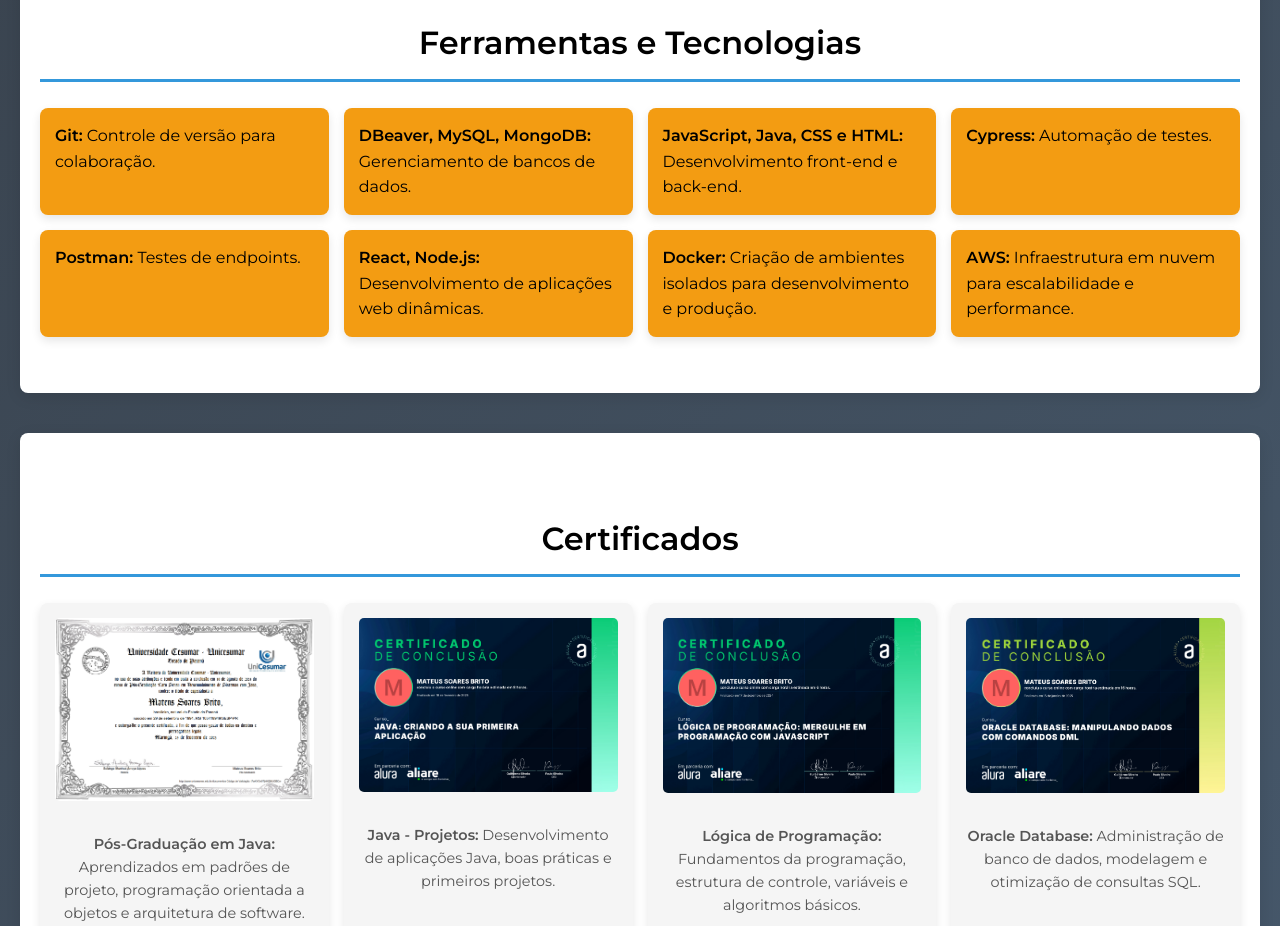
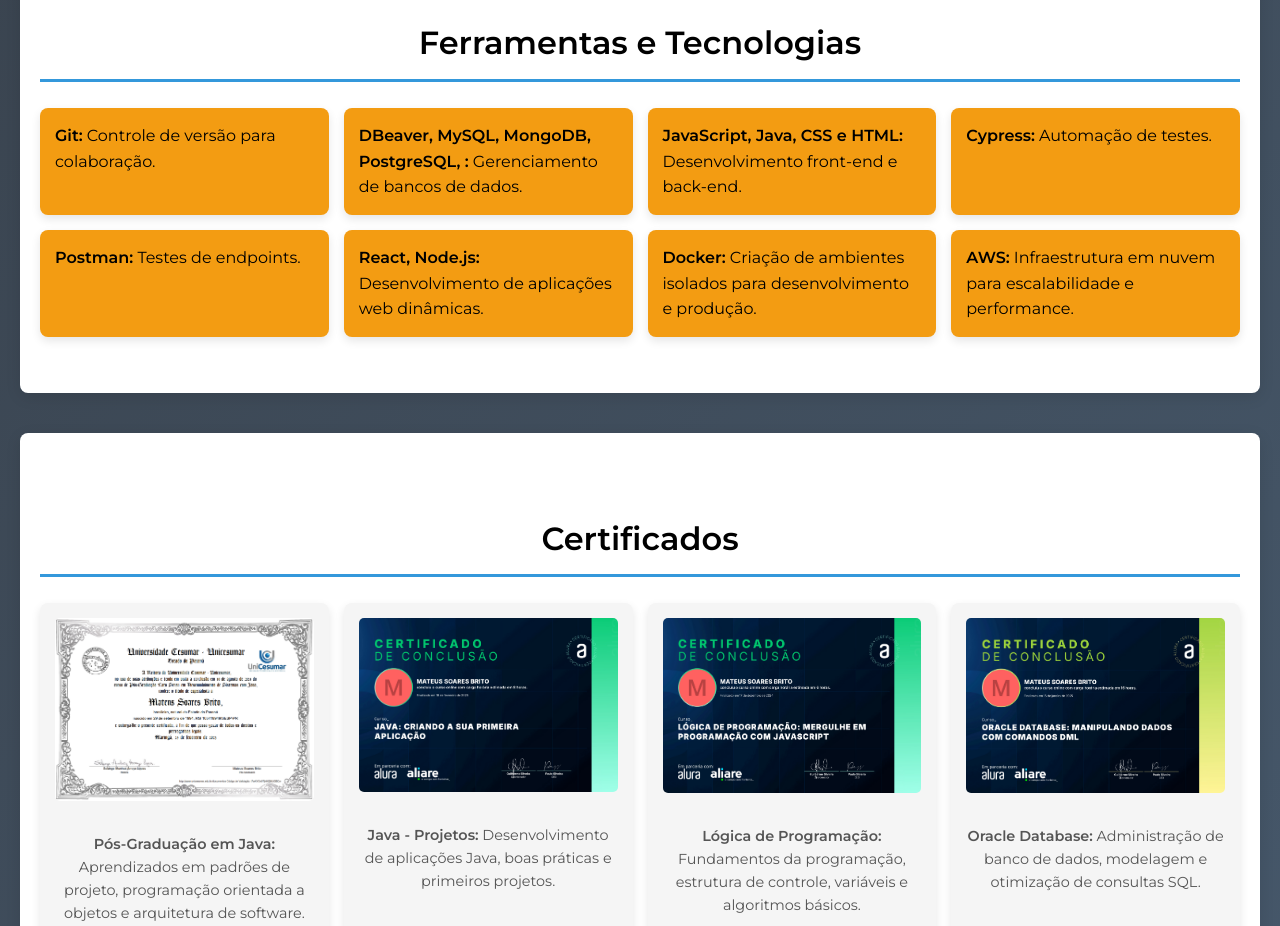
Before and after one commit to maateusbrito/PROJETO.Apresentacao, a plain HTML site: page index.html in a window 1280 px wide. Shown: the part 3400-4326 px from the top of the page. Drawn offline with Linux system fonts and the light colour scheme.

Commit message:
Update index.html

```diff
--- a/index.html
+++ b/index.html
@@ -729,7 +729,7 @@ header {
     <h2 class="section-title2">Ferramentas e Tecnologias</h2>
     <ul>
       <li><strong>Git:</strong> Controle de versão para colaboração.</li>
-      <li><strong>DBeaver, MySQL, MongoDB:</strong> Gerenciamento de bancos de dados.</li>
+      <li><strong>DBeaver, MySQL, MongoDB, PostgreSQL, :</strong> Gerenciamento de bancos de dados.</li>
       <li><strong>JavaScript, Java, CSS e HTML:</strong> Desenvolvimento front-end e back-end.</li>
       <li><strong>Cypress:</strong> Automação de testes.</li>
       <li><strong>Postman:</strong> Testes de endpoints.</li>
```
